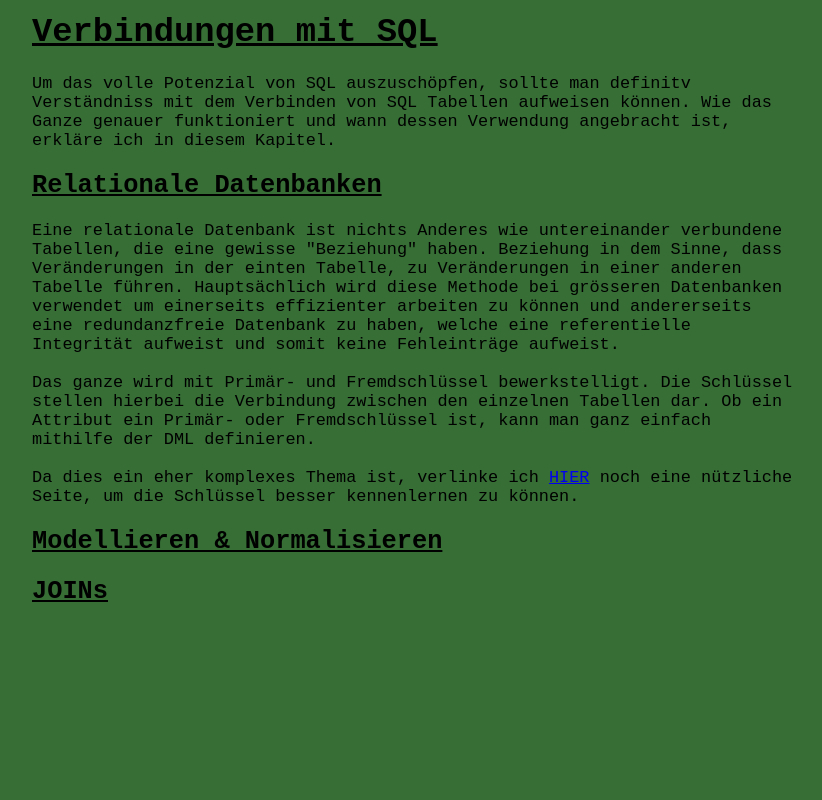
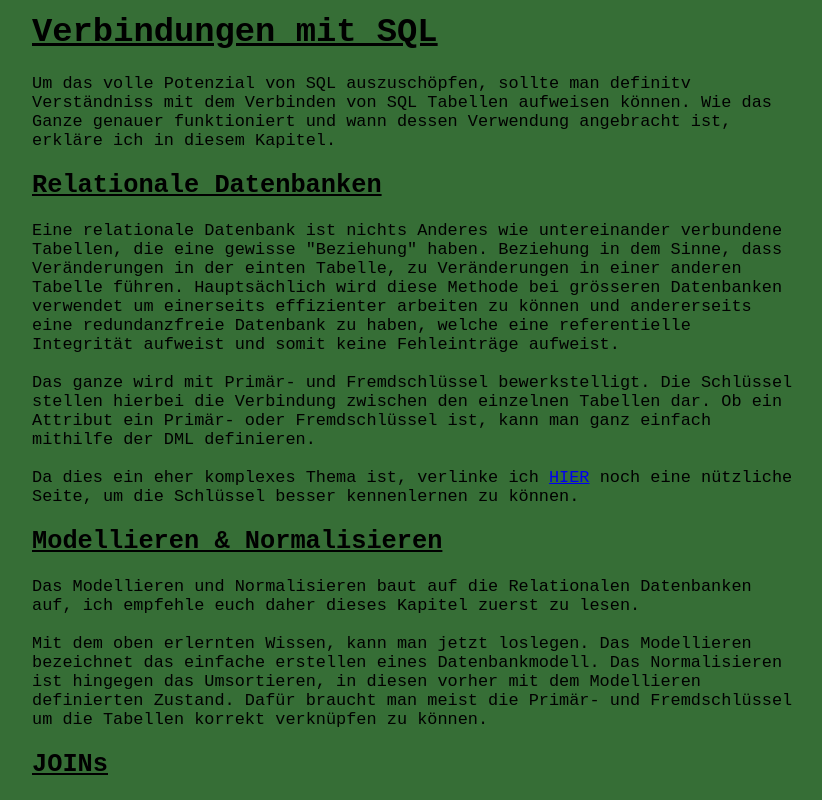
Before and after one commit to robinehrbar/lerndoku-105, a plain HTML site: page index.html in a window 1280 px wide. Shown: the part 3379-4179 px from the top of the page, without its empty margins (224-1046 px from the left). Before the commit the page ends 4006 px from the top, so only its background shows below. Drawn offline with Linux system fonts and the light colour scheme.

Commit message:
added some text

```diff
--- a/index.html
+++ b/index.html
@@ -188,15 +188,19 @@
             Primär- und Fremdschlüssel bewerkstelligt. Die Schlüssel stellen hierbei die Verbindung zwischen den
             einzelnen Tabellen dar. Ob ein Attribut ein Primär- oder Fremdschlüssel ist, kann man ganz einfach mithilfe
             der DML definieren. <br> <br> Da dies ein eher komplexes Thema ist, verlinke ich <a
-            href="https://docs.microsoft.com/en-us/sql/relational-databases/tables/primary-and-foreign-key-constraints?view=sql-server-2017">HIER</a>
-            noch
-            eine nützliche Seite, um die Schlüssel besser kennenlernen zu können.
+                href="https://docs.microsoft.com/en-us/sql/relational-databases/tables/primary-and-foreign-key-constraints?view=sql-server-2017">HIER</a>
+            noch eine nützliche Seite, um die Schlüssel besser kennenlernen zu können.
         </p>
         <h2 id="13">
             Modellieren & Normalisieren
         </h2>
         <p>
-
+            Das Modellieren und Normalisieren baut auf die Relationalen Datenbanken auf, ich empfehle euch daher dieses
+            Kapitel zuerst zu lesen. <br> <br>
+            Mit dem oben erlernten Wissen, kann man jetzt loslegen. Das Modellieren bezeichnet das einfache erstellen
+            eines Datenbankmodell. Das Normalisieren ist hingegen das Umsortieren, in diesen vorher mit dem Modellieren
+            definierten Zustand. Dafür braucht man meist die Primär- und Fremdschlüssel um die Tabellen korrekt verknüpfen
+            zu können.
         </p>
         <h2 id="14">
             JOINs
```
